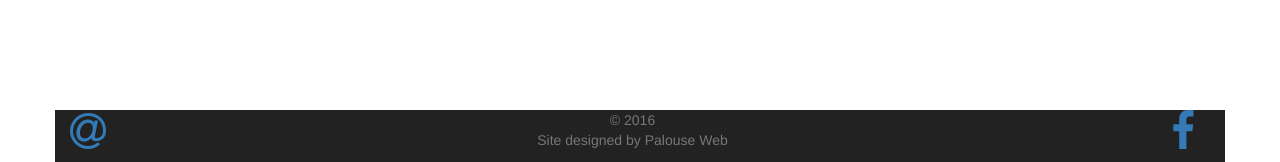
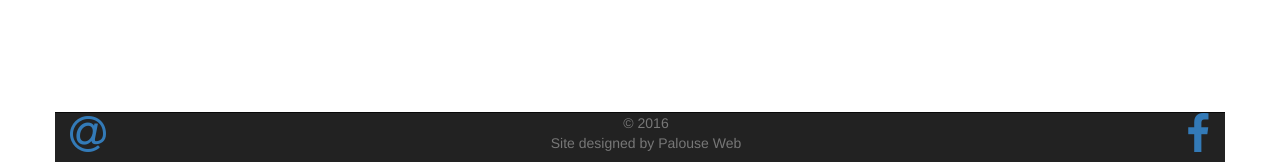
Before and after one commit to ATCUSA/kacz4sheriff, a Jekyll site: the page built from _pages/home.html, in a window 1280 px wide. Shown: the part 738-900 px from the top of the page. Built offline with Jekyll 4.4.1, drawn with Linux system fonts in a browser that asks for light colours; nearby versions of some CDN libraries.

Commit message:
Restructured the footer. Removed extra container from header.

```diff
--- a/_includes/footer.html
+++ b/_includes/footer.html
@@ -1,26 +1,16 @@
-<footer class="nav navbar-inverse navbar-fixed-bottom container">
-  <div class="content">
-    <div class="col-md-4">
-      <ul class="contact-list list-unstyled">
-        <li><a href="{{ site.url }}/contact/"><i class="fa fa-3x fa-at"></i></a></li>
-      </ul>
-    </div>
-    <div class="col-md-4 text-muted text-center">
-      <p>
-        &copy; 2016<br />
-        Site designed by Palouse Web
-      </p>
-    </div>
-    <div class="col-md-4 text-right">
-      <ul class="list-unstyled">
-        {% if site.facebook_page %}
-          <li>
-            <a href="{{ site.facebook_page }}" target="_blank">
-              <i class="fa fa-3x fa-facebook"></i>
-            </a>
-          </li>
-        {% endif %}
-      </ul>
-    </div>
+<footer class="navbar navbar-inverse navbar-fixed-bottom container">
+  <div class="pull-left">
+    <a href="{{ site.url }}/contact/">
+      <i class="fa fa-3x fa-at text-left"></i>
+    </a>
+  </div>
+  <div class="pull-right">
+    <a href="{{ site.facebook_page }}" target="_blank">
+      <i class="fa fa-3x fa-facebook text-right"></i>
+    </a>
+  </div>
+  <div class="text-center text-muted">
+    &copy; 2016<br />
+    Site designed by Palouse Web
   </div>
 </footer>
```
